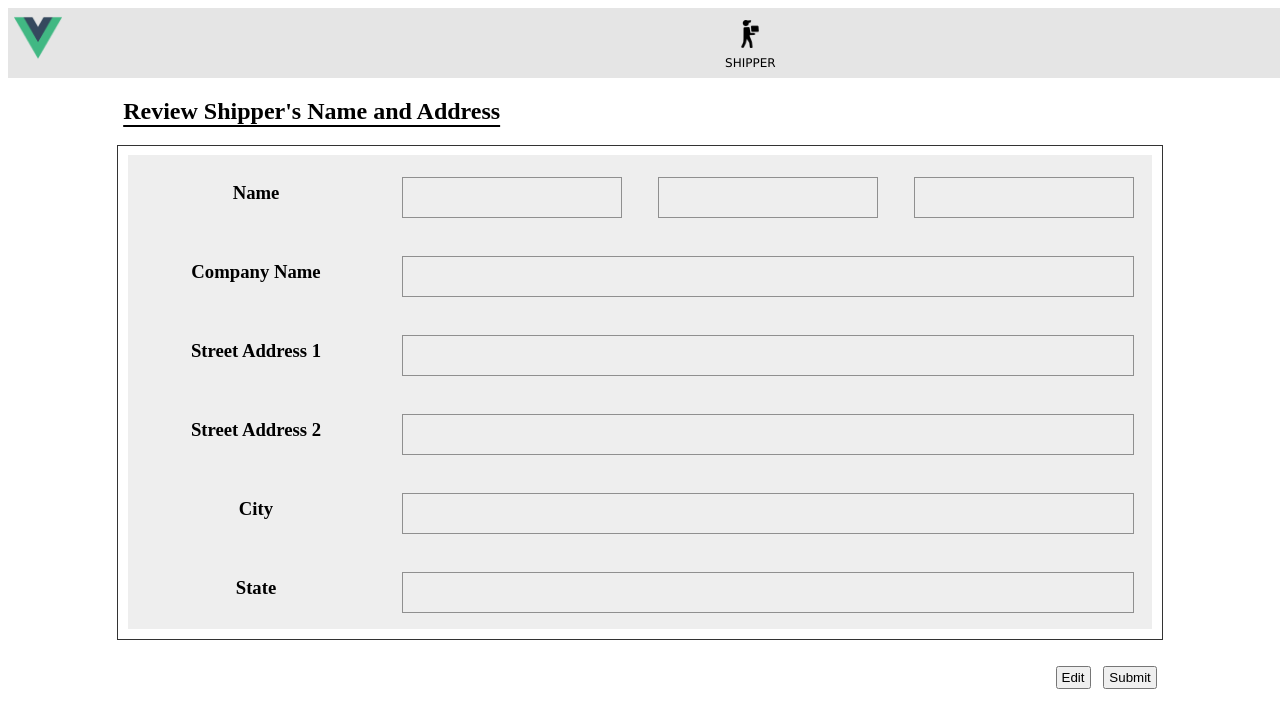
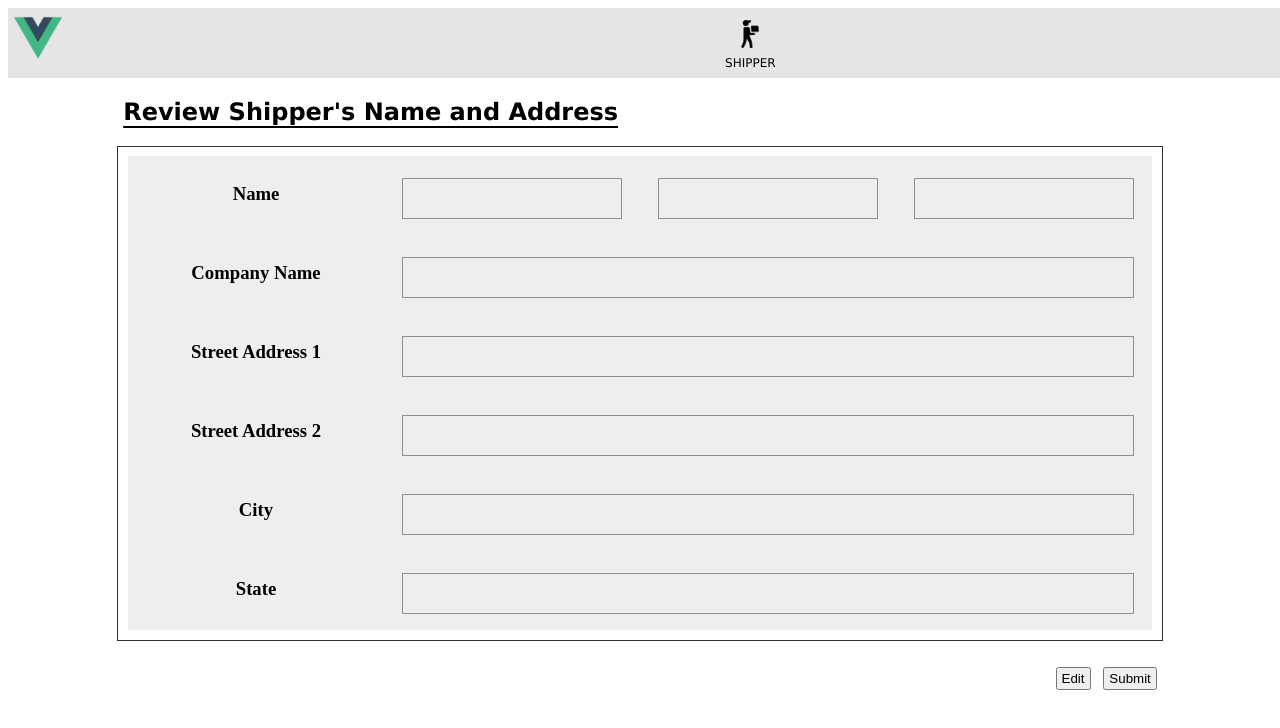
Before and after one commit to blueMesaEngineering/air_waybill_vuejs_frontend, a Vue app: page /#/shipperReviewNameAndAddress in a window 1280 px wide. Shown: the top 728 px of the page. Built offline with nearby package versions, Linux system fonts and the light colour scheme.

Commit message:
Feat: Edited fonts

```diff
--- a/src/components/shipperReviewNameAndAddress.vue
+++ b/src/components/shipperReviewNameAndAddress.vue
@@ -5,7 +5,8 @@
         text-align: left;
         padding-left: 9vw;
         text-decoration: underline;
-        text-underline-position:under"
+        text-underline-position:under;
+        font-family: Verdana;"
         >Review Shipper's Name and Address</h2>
     <center>
       <div class="grid-container-name-and-address">
```
